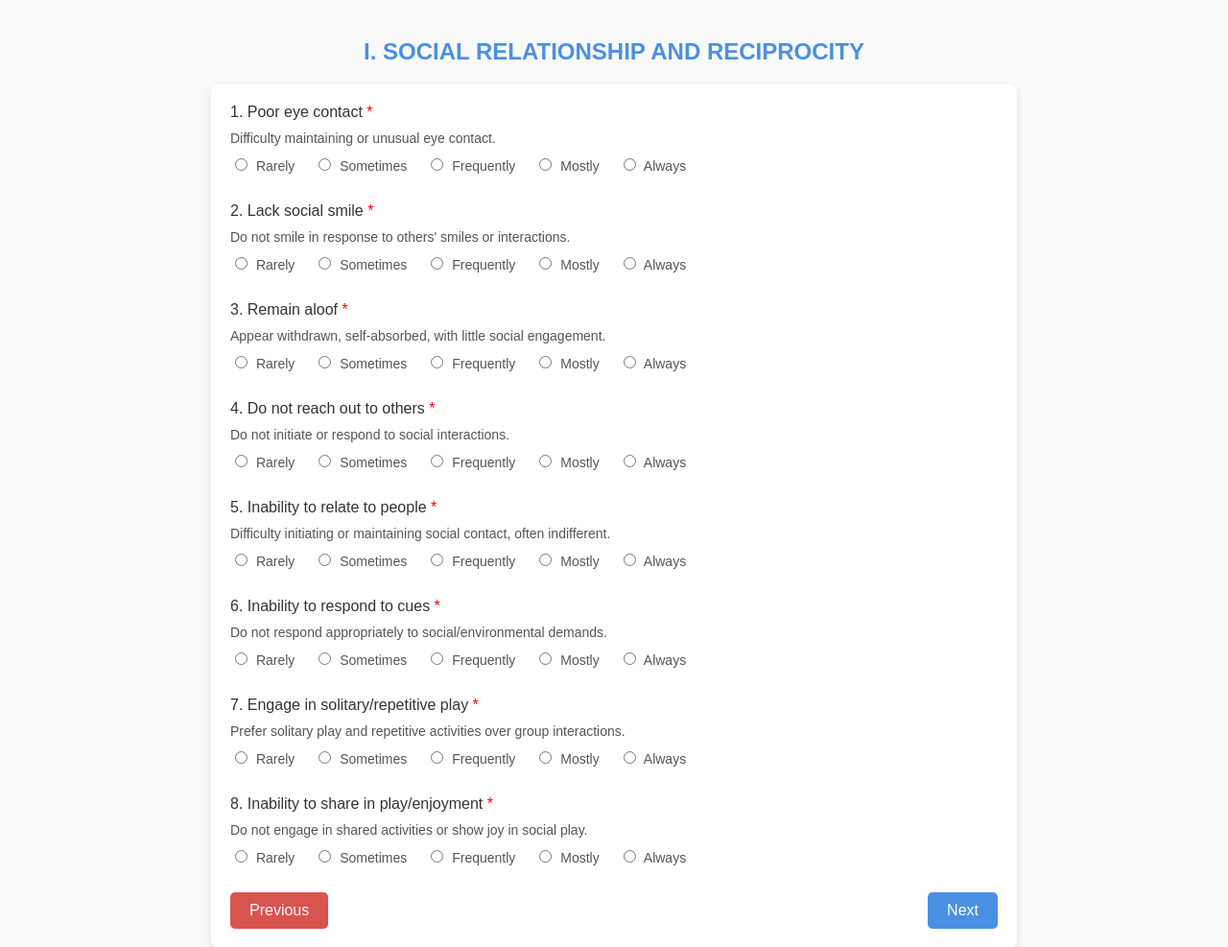
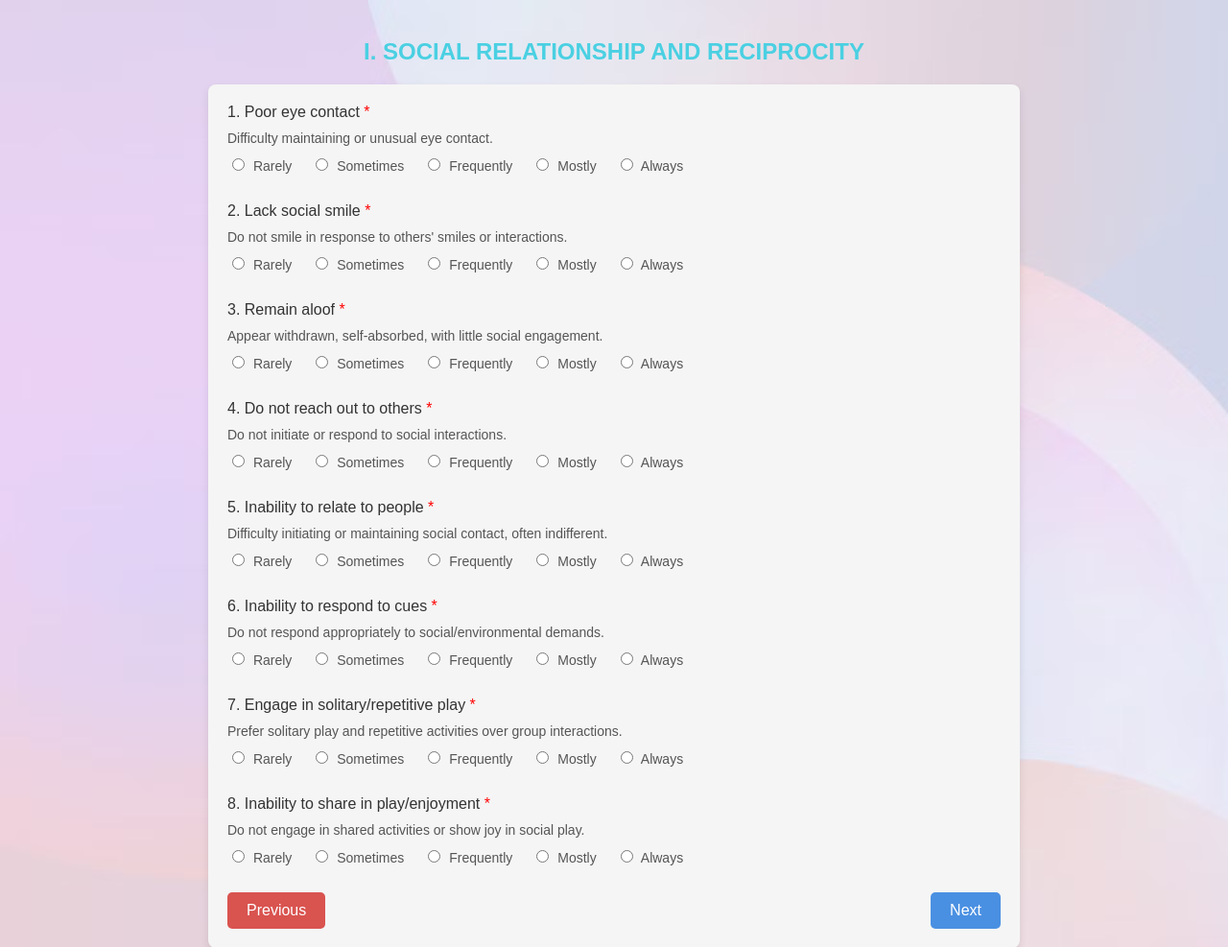
Before and after one commit to praharsha-sri/Autism-Detection, a plain HTML site: page Social.html in a window 1280 px wide. Shown: the top 987 px of the page at 96% size. Drawn offline with Linux system fonts and the light colour scheme.

Commit message:
questionnaire css changes

```diff
--- a/questionnaire_style.css
+++ b/questionnaire_style.css
@@ -1,21 +1,21 @@
 body {
     font-family: Arial, sans-serif;
-    background-color: #f9f9f9;
+    background-image: url("light pink.jpg");
     margin: 0;
     padding: 20px;
 }
 
 h2 {
     text-align: center;
-    color: #4A90E2;
+    color: #4ad0e2;
 }
 
 form {
-    background-color: #fff;
+    background-color: whitesmoke;
     border-radius: 8px;
     box-shadow: 0px 4px 8px rgba(0, 0, 0, 0.1);
     padding: 20px;
-    max-width: 800px; /* Adjusted for laptop view */
+    max-width: 65%; /* Adjusted for laptop view */
     margin: 20px auto;
     position: relative;
 }
```
Also changed, not shown: light pink.jpg (added).
